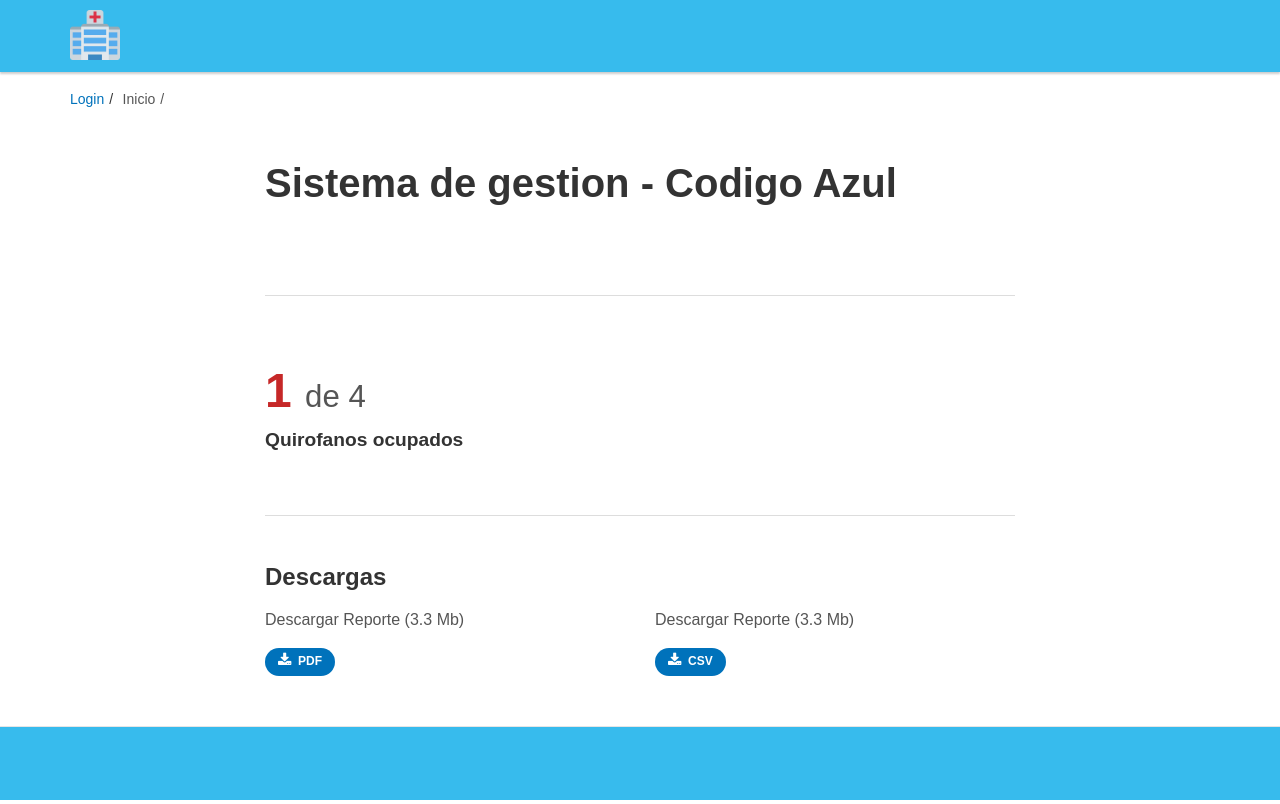
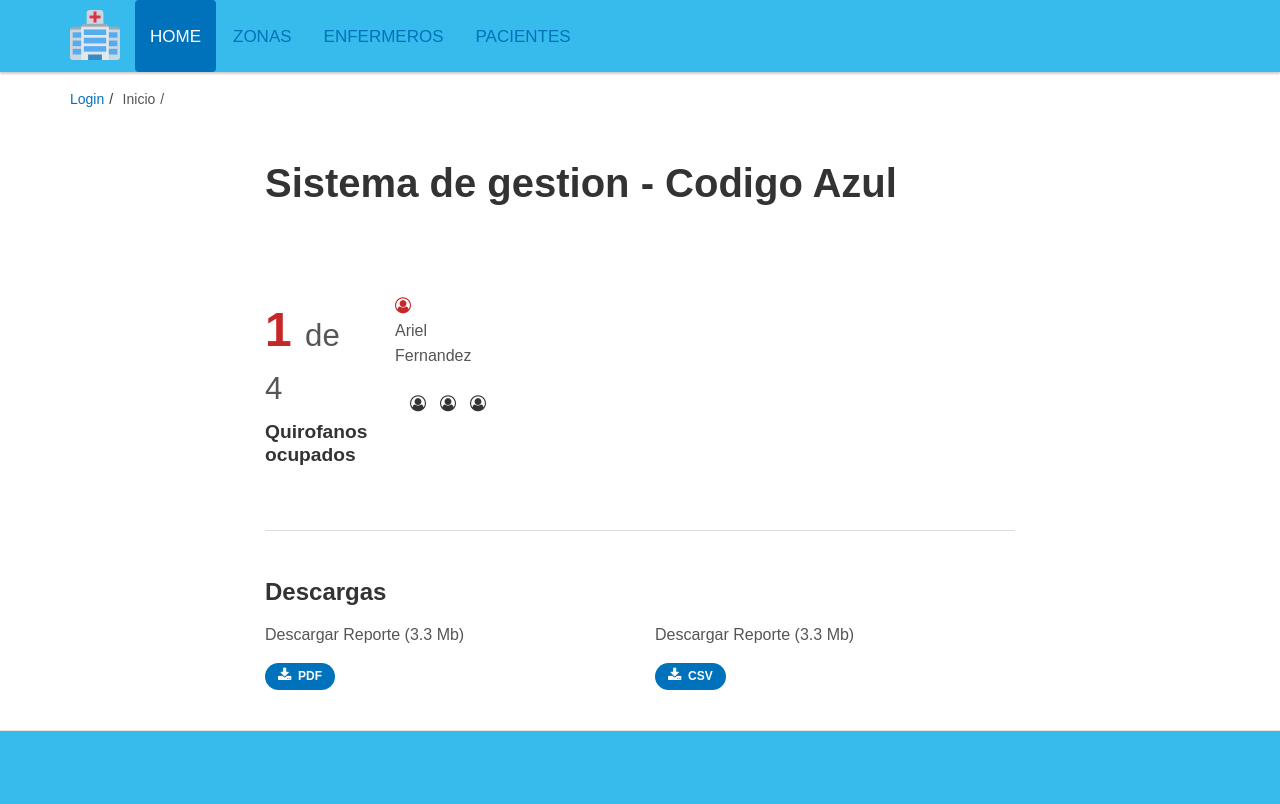
Before and after one commit to Botato300/sistema-codigo-azul, a PHP site: page / in a window 1280 px wide. Run offline with PHP 8.4, Linux system fonts and the light colour scheme; some web fonts are replaced.

Commit message:
Main: se agrega menu y se agregan iconos ademas de elementos varios

```diff
--- a/index.php
+++ b/index.php
@@ -25,10 +25,14 @@
 							<span class="fa fa-search fa-fw"></span>
 						</a>
 					</div>
-					<div class="nav navbar-nav navbar-right hidden-xs">
-						<a href="#" onclick="$('.navbar.navbar-top').removeClass('state-search');" class="btn btn-mi-argentina visible-xs">
-							<i class="fa fa-times"></i>
-						</a>
+
+
+					<ul class="nav nav-pills">
+						  <li class="active"><a data-toggle="tab" href="#home">Home</a></li>
+						  <li><a data-toggle="tab" href="#seccion">Zonas</a></li>
+						  <li><a data-toggle="tab" href="#contacto">Enfermeros</a></li>
+						<li><a data-toggle="tab" href="#contacto">Pacientes</a></li>
+					</ul>
 					</div>
 				</div>
 			</div>
@@ -51,14 +55,31 @@
 							<div class="section-actions col-md-7 social-share">
 							</div>
 						</div>
-						<hr>
 
 						<div class="row numbers">
-							<div class="col-md-8">
-								<div class="h2 text-danger">1
+
+							<div class="col-md-2">
+								<div class="h2 text-danger"><span id="count">1</span>
 									<small>de 4</small>
 								</div>
-								<p class="lead">Quirofanos ocupados</p>
+									<p class="lead">Quirofanos ocupados</p>
+							</div>
+
+							<div class="col-md-2">
+								<div class="icons">
+									<i class="fa fa-user-circle-o text-danger"></i>
+									<p class="text-muted">Ariel Fernandez</p>
+							</div>
+
+							<div class="col-md-2">
+									<i class="fa fa-user-circle-o"></i>
+							</div>
+							<div class="col-md-2">
+									<i class="fa fa-user-circle-o"></i>
+							</div>
+							<div class="col-md-2">
+									<i class="fa fa-user-circle-o"></i>
+								</div>
 							</div>
 						</div>
 
```
